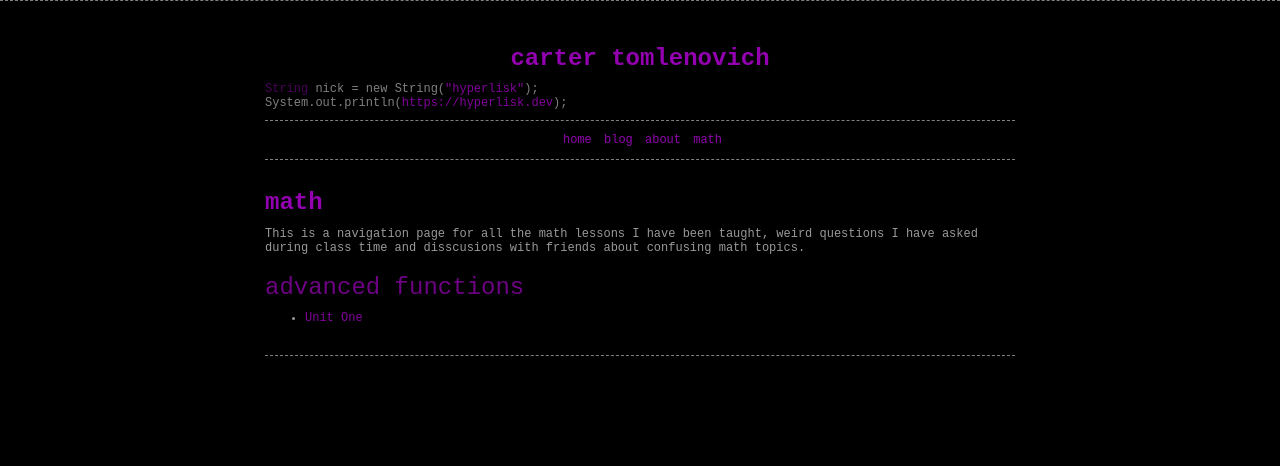
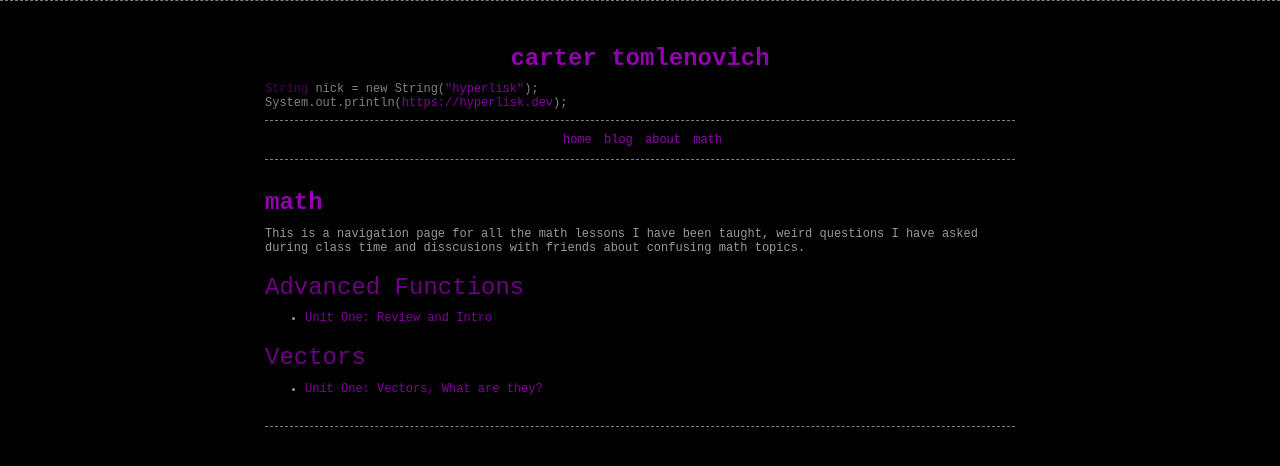
Before and after one commit to hyperliskdev/hyperliskdev.github.io, a Jekyll site: the page built from mathsite.md, in a window 1280 px wide. Shown: the top 466 px of the page. Built offline with Jekyll 4.4.1, drawn with Linux system fonts in a browser that asks for light colours.

Commit message:
added first calculus/vectors page

```diff
--- a/mathsite.md
+++ b/mathsite.md
@@ -8,8 +8,15 @@ permalink: /math/
 
 This is a navigation page for all the math lessons I have been taught, weird questions I have asked during class time and disscusions with friends about confusing math topics.
 
-### advanced functions
+### Advanced Functions
 
 <ul>
-    <li> <a href="/math/advanced/unit_one">Unit One</a></li>
+    <li> <a href="/math/advanced/unit_one">Unit One: Review and Intro</a></li>
 </ul>
+
+
+### Vectors
+
+<ul>
+    <li> <a href="/math/calc/unit_one">Unit One: Vectors, What are they?</a></li>
+</ul>
```
Also changed, not shown: math/calc/unit_one.md (added, +5 -0 lines).
